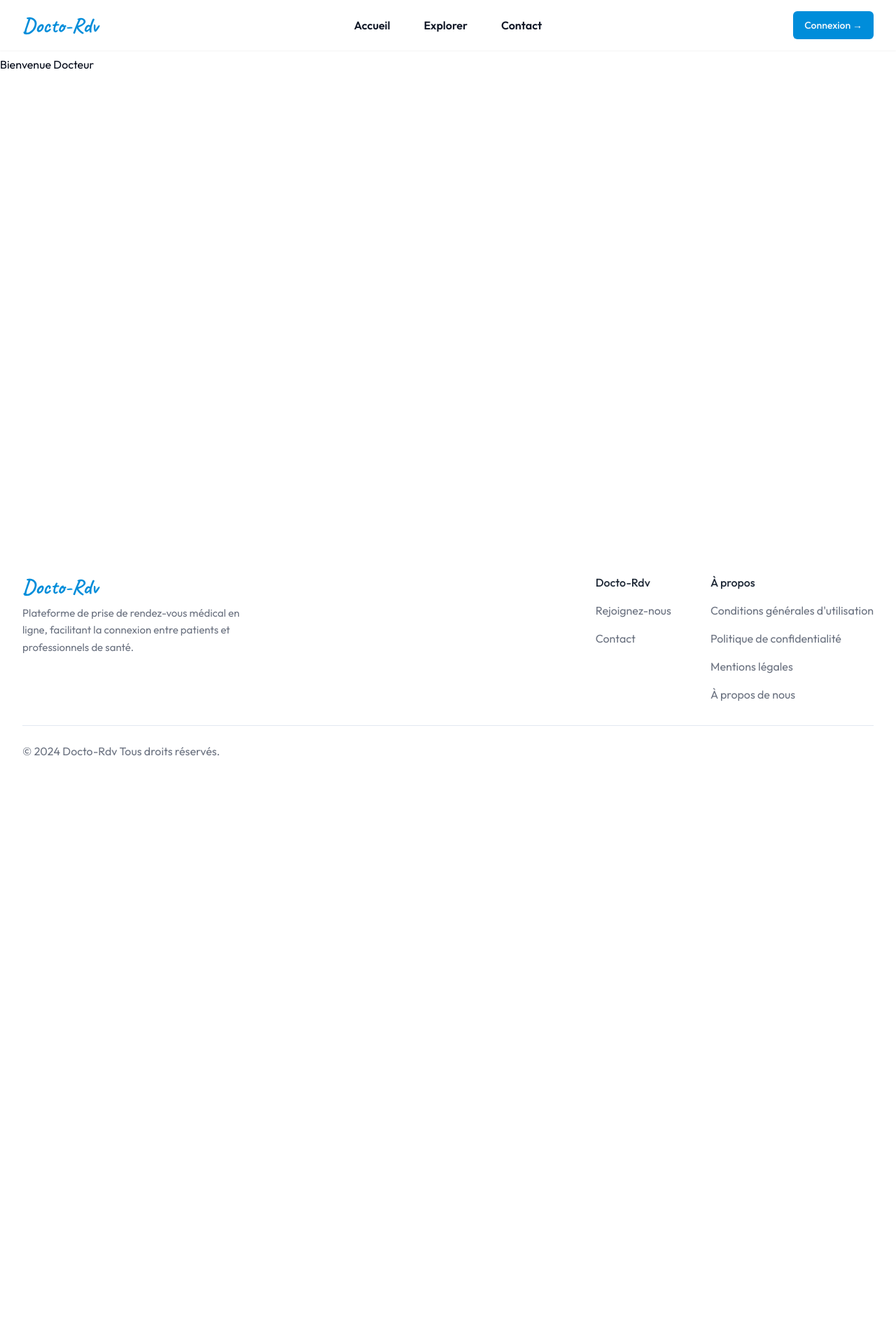
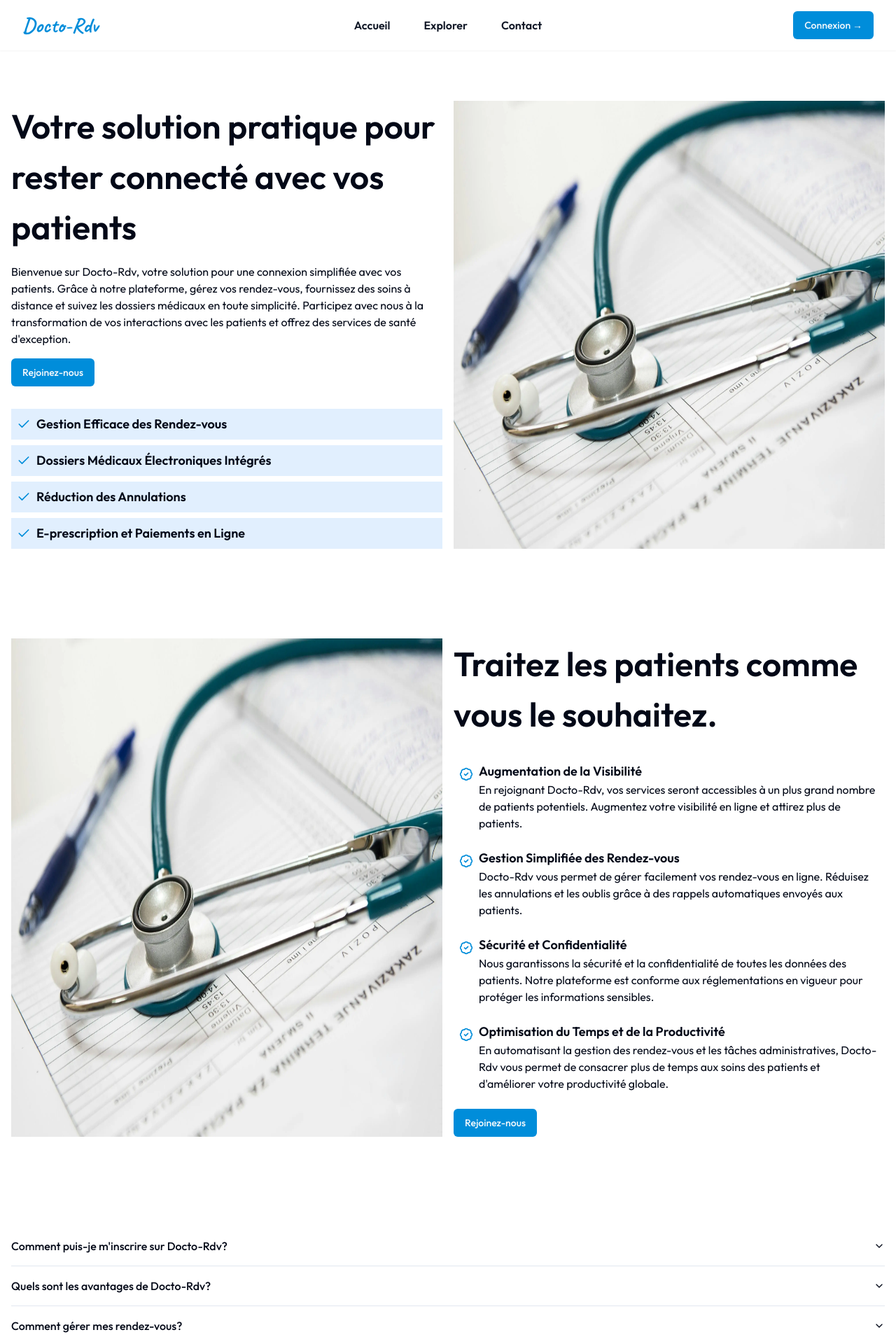
Before and after one commit to Diancire/docto-rdv, a Next.js app: page /join/doctors in a window 1280 px wide. Shown: the top 1920 px of the page at 70% size. Before the commit the page ends 1129 px from the top, so only its background shows below. Built offline with nearby package versions, Linux system fonts and the light colour scheme.

Commit message:
feature(join-doctors): integration of the Join Us page for doctors with features sections and FAQ

```diff
--- a/app/(front)/join/doctors/page.tsx
+++ b/app/(front)/join/doctors/page.tsx
@@ -1,9 +1,120 @@
+import { CustomButton } from '@/components/CustomButton'
+import CustomAccordion, { FAQItem } from '@/components/frontend/CustomAccordion';
+import { BadgeCheck, Check } from 'lucide-react';
+import Image from 'next/image'
+import Link from 'next/link'
 import React from 'react'
 
 function page() {
+  const features = [
+    {
+      title: "Gestion Efficace des Rendez-vous",
+    },
+    {
+      title: "Dossiers Médicaux Électroniques Intégrés",
+    },
+    {
+      title: "Réduction des Annulations",
+    },
+    {
+      title: "E-prescription et Paiements en Ligne",
+    }
+  ];
+  const whyUs = [
+    {
+      title: "Augmentation de la Visibilité",
+      description: "En rejoignant Docto-Rdv, vos services seront accessibles à un plus grand nombre de patients potentiels. Augmentez votre visibilité en ligne et attirez plus de patients."
+    },
+    {
+      title: "Gestion Simplifiée des Rendez-vous",
+      description: "Docto-Rdv vous permet de gérer facilement vos rendez-vous en ligne. Réduisez les annulations et les oublis grâce à des rappels automatiques envoyés aux patients."
+    },
+    {
+      title: "Sécurité et Confidentialité",
+      description: "Nous garantissons la sécurité et la confidentialité de toutes les données des patients. Notre plateforme est conforme aux réglementations en vigueur pour protéger les informations sensibles."
+    },
+    {
+      title: "Optimisation du Temps et de la Productivité",
+      description: "En automatisant la gestion des rendez-vous et les tâches administratives, Docto-Rdv vous permet de consacrer plus de temps aux soins des patients et d'améliorer votre productivité globale."
+    }
+  ];
+
+  const faqItems: FAQItem[] = [
+    {
+      qn: "Comment puis-je m'inscrire sur Docto-Rdv?",
+      ans: <p>Pour vous inscrire, cliquez sur le bouton <a href="/register?role='DOCTOR'" className='text-primary hover:underline hover:underline-offset-2'>Rejoignez-nous</a> et remplissez le formulaire d'inscription.</p>
+    },
+    {
+      qn: "Quels sont les avantages de Docto-Rdv?",
+      ans: "Docto-Rdv offre une gestion simplifiée des rendez-vous, une augmentation de la visibilité, la sécurité et confidentialité des données, et une optimisation du temps et de la productivité."
+    },
+    {
+      qn: "Comment gérer mes rendez-vous?",
+      ans: "Une fois inscrit, vous pouvez gérer vos rendez-vous via le tableau de bord en ligne où vous pouvez accepter, modifier ou annuler des rendez-vous facilement."
+    },
+    {
+      qn: "Est-ce que les données de mes patients sont sécurisées?",
+      ans: "Oui, nous garantissons la sécurité et la confidentialité de toutes les données des patients conformément aux réglementations en vigueur."
+    }
+];
+
   return (
     <div className='min-h-screen pt-20'>
-        <h2>Bienvenue Docteur</h2>
+        <section className='py-16 px-4'>
+          <div className='max-w-7xl gap-4 mx-auto grid grid-cols-1 md:grid-cols-2'>
+            <div className=''>
+              <h2 className='text-3xl font-semibold md:text-5xl md:leading-normal'>Votre solution pratique pour rester connecté avec vos patients</h2>
+              <p className='py-4'>Bienvenue sur Docto-Rdv, votre solution pour une connexion simplifiée avec vos patients. Grâce à notre plateforme, gérez vos rendez-vous, fournissez des soins à distance et suivez les dossiers médicaux en toute simplicité. Participez avec nous à la transformation de vos interactions avec les patients et offrez des services de santé d'exception.</p>
+              <CustomButton title='Rejoinez-nous' href="/register?role='DOCTOR'"/>
+              <div className='pt-6'>
+                {features.map((feature, index) => (
+                    <p key={index} className='flex items-center font-semibold text-base md:text-lg py-2 px-2 mt-2 bg-blue-100 w-auto'>
+                      <Check className='w-5 h-5 mr-2 flex-shrink-0 text-primary'/>
+                      {feature.title}
+                    </p>
+                ))}
+              </div>
+            </div>
+            <Image
+              src='/stethoscope-prescription.webp'
+              alt=''
+              width={3000}
+              height={2000}
+              className='w-full h-full'
+            />
+          </div>
+        </section>
+        <section className='py-16 px-4'>
+          <div className='max-w-7xl gap-4 mx-auto grid grid-cols-1 md:grid-cols-2'>
+            <Image
+              src='/stethoscope-prescription.webp'
+              alt=''
+              width={3000}
+              height={2000}
+              className='w-full h-full hidden md:block'
+            />
+            <div className=''>
+              <h2 className='text-3xl font-semibold md:text-5xl md:leading-normal'>Traitez les patients comme vous le souhaitez.</h2>
+              <div className='py-4'>
+                {whyUs.map((item, index) => (
+                    <div key={index} className='flex items-start py-2 px-2 mt-2 w-auto'>
+                      <BadgeCheck className='w-5 h-5 mr-2 flex-shrink-0 text-primary mt-2'/>
+                      <div>
+                        <h3 className='text-base md:text-lg font-semibold'>{item.title}</h3>
+                        <p>{item.description}</p>
+                      </div>
+                    </div>
+                ))}
+              </div>
+              <CustomButton title='Rejoinez-nous' href="/register?role='DOCTOR'"/>
+            </div>
+          </div>
+        </section>
+        <section className='py-16 px-4'>
+          <div className='max-w-7xl gap-4 mx-auto'>
+            <CustomAccordion faqs={faqItems}/>
+          </div>
+        </section>
     </div>
   )
 }
--- /dev/null
+++ b/components/CustomButton.tsx
@@ -0,0 +1,35 @@
+import { Mail } from "lucide-react"
+
+import { Button } from "@/components/ui/button"
+import { title } from "process";
+import { ReactNode } from "react";
+import Link from "next/link";
+
+type CustomButtonProps = {
+    title: string;
+    icon?: any;
+    href?: string;
+    className?: string;
+}
+
+export function CustomButton({ title, icon, href, className }:CustomButtonProps) {
+    const Icon = icon
+  return (
+    <>
+    {href ? (
+        <Button asChild className={className}>
+            <Link href={href} className="flex items-center">
+                {Icon && <Icon className='mr-2 h-4 w-4'/>}
+                {title}
+            </Link>
+        </Button>
+    ):(
+
+        <Button className={className}>
+            {Icon && <Icon className='mr-2 h-4 w-4'/>}
+            {title}
+        </Button>
+    )}
+    </>
+  )
+}
--- /dev/null
+++ b/components/frontend/CustomAccordion.tsx
@@ -0,0 +1,26 @@
+import {
+    Accordion,
+    AccordionContent,
+    AccordionItem,
+    AccordionTrigger,
+} from "@/components/ui/accordion"
+
+export type FAQItem = {
+    qn: string;
+    ans: string | React.ReactNode;
+}
+
+export default function CustomAccordion({ faqs }: { faqs: FAQItem[] }) {
+    return (
+        <Accordion type="single" collapsible className="w-full">
+            {faqs.map((faq, index) => (
+                <AccordionItem key={index} value={faq.qn}>
+                    <AccordionTrigger>{faq.qn}</AccordionTrigger>
+                    <AccordionContent>
+                        {faq.ans}
+                    </AccordionContent>
+                </AccordionItem>
+            ))}
+      </Accordion>
+    )
+}
--- /dev/null
+++ b/components/ui/accordion.tsx
@@ -0,0 +1,58 @@
+"use client"
+
+import * as React from "react"
+import * as AccordionPrimitive from "@radix-ui/react-accordion"
+import { ChevronDown } from "lucide-react"
+
+import { cn } from "@/lib/utils"
+
+const Accordion = AccordionPrimitive.Root
+
+const AccordionItem = React.forwardRef<
+  React.ElementRef<typeof AccordionPrimitive.Item>,
+  React.ComponentPropsWithoutRef<typeof AccordionPrimitive.Item>
+>(({ className, ...props }, ref) => (
+  <AccordionPrimitive.Item
+    ref={ref}
+    className={cn("border-b", className)}
+    {...props}
+  />
+))
+AccordionItem.displayName = "AccordionItem"
+
+const AccordionTrigger = React.forwardRef<
+  React.ElementRef<typeof AccordionPrimitive.Trigger>,
+  React.ComponentPropsWithoutRef<typeof AccordionPrimitive.Trigger>
+>(({ className, children, ...props }, ref) => (
+  <AccordionPrimitive.Header className="flex">
+    <AccordionPrimitive.Trigger
+      ref={ref}
+      className={cn(
+        "flex flex-1 items-center justify-between py-4 font-medium transition-all hover:underline [&[data-state=open]>svg]:rotate-180",
+        className
+      )}
+      {...props}
+    >
+      {children}
+      <ChevronDown className="h-4 w-4 shrink-0 transition-transform duration-200" />
+    </AccordionPrimitive.Trigger>
+  </AccordionPrimitive.Header>
+))
+AccordionTrigger.displayName = AccordionPrimitive.Trigger.displayName
+
+const AccordionContent = React.forwardRef<
+  React.ElementRef<typeof AccordionPrimitive.Content>,
+  React.ComponentPropsWithoutRef<typeof AccordionPrimitive.Content>
+>(({ className, children, ...props }, ref) => (
+  <AccordionPrimitive.Content
+    ref={ref}
+    className="overflow-hidden text-sm transition-all data-[state=closed]:animate-accordion-up data-[state=open]:animate-accordion-down"
+    {...props}
+  >
+    <div className={cn("pb-4 pt-0", className)}>{children}</div>
+  </AccordionPrimitive.Content>
+))
+
+AccordionContent.displayName = AccordionPrimitive.Content.displayName
+
+export { Accordion, AccordionItem, AccordionTrigger, AccordionContent }
--- a/package.json
+++ b/package.json
@@ -15,6 +15,7 @@
     "@heroicons/react": "^2.1.3",
     "@hookform/resolvers": "^3.4.2",
     "@prisma/client": "^5.15.0",
+    "@radix-ui/react-accordion": "^1.2.0",
     "@radix-ui/react-label": "^2.0.2",
     "@radix-ui/react-slot": "^1.0.2",
     "@react-email/components": "0.0.19",
```
Also changed, not shown: public/stethoscope-prescription.webp (added), 1 other file (tests, documents, lock files or other folders).
